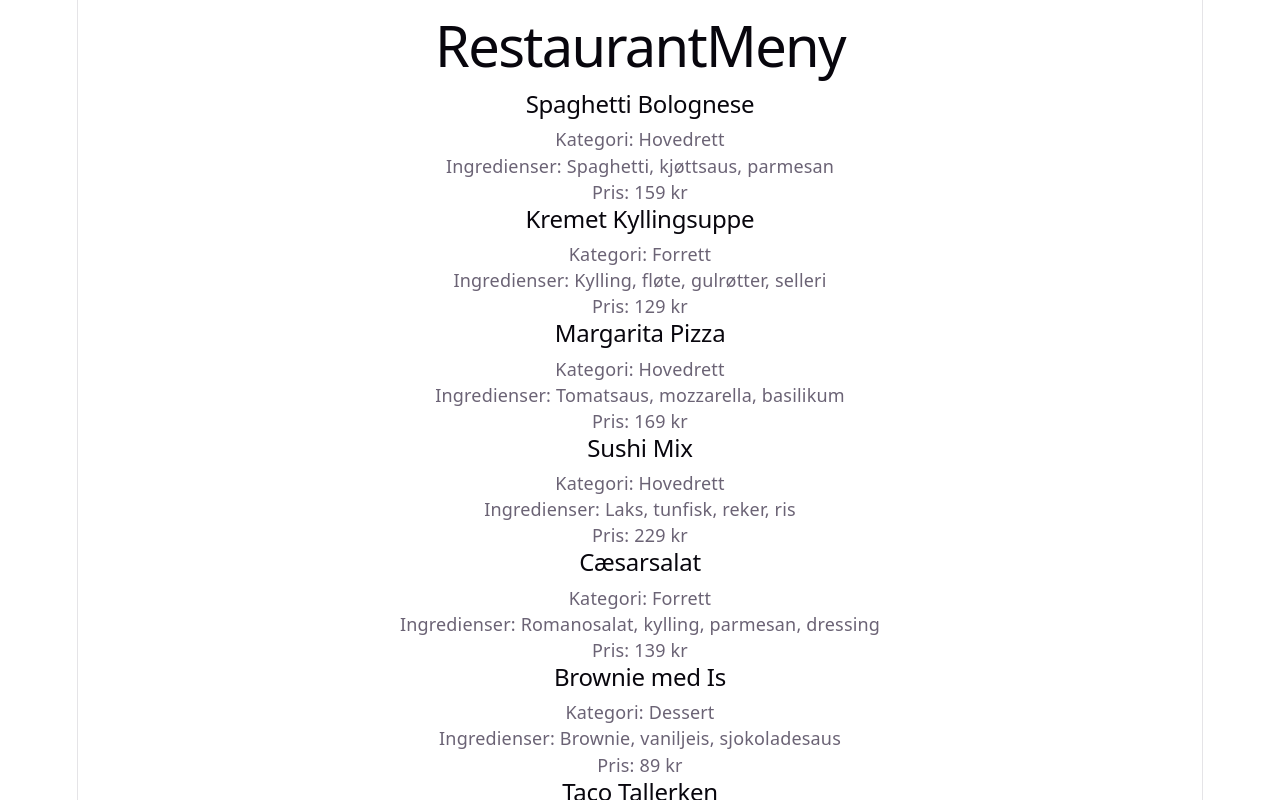
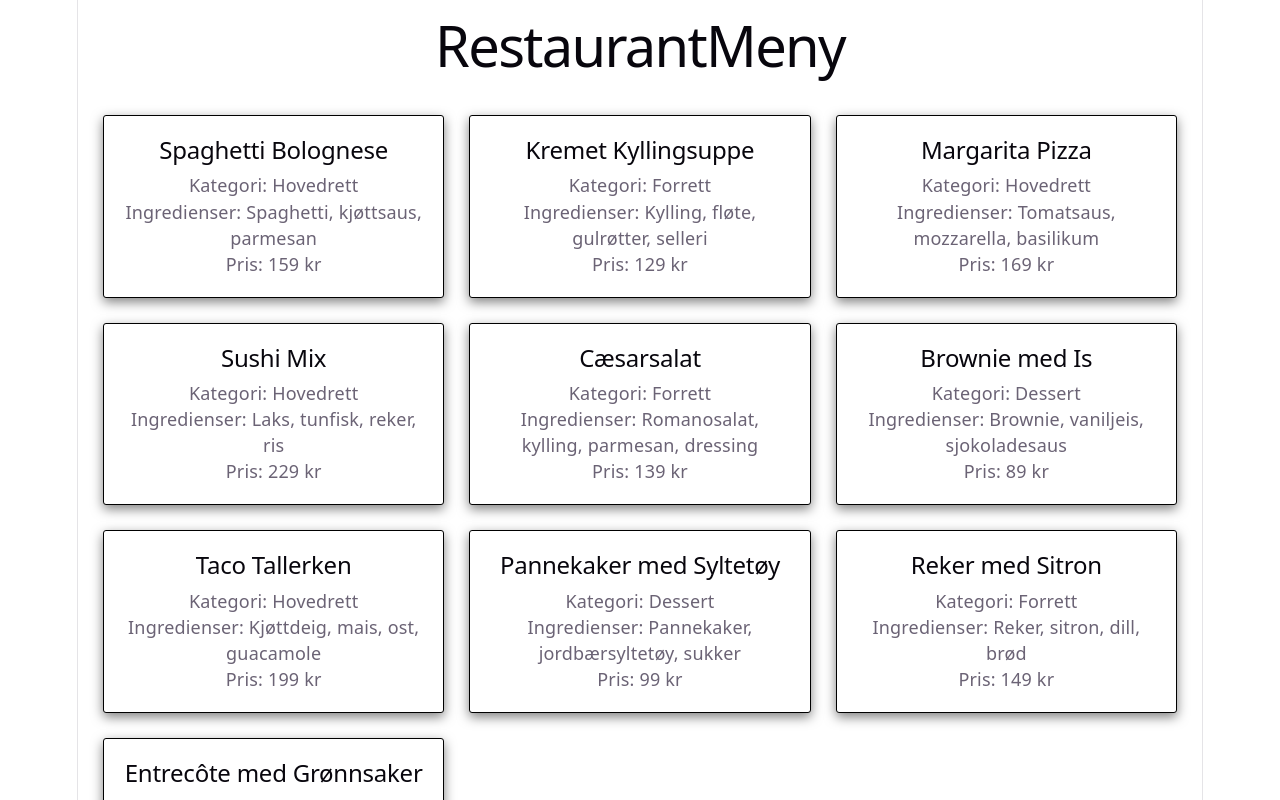
Before and after one commit to siannon91/meny-app, a React (Vite) app: page / in a window 1280 px wide. Shown: the top 800 px of the page. Built offline with nearby package versions, Linux system fonts and the light colour scheme.

Commit message:
legger til css modules

```diff
--- a/src/components/Dish.jsx
+++ b/src/components/Dish.jsx
@@ -1,6 +1,8 @@
+import styles from './Dish.module.css'
+
 function Dish(props) {
     return (
-        <div>
+        <div className={styles.card}>
             <h2>{props.tittel}</h2>
             <p>Kategori: {props.kategori}</p>
             <p>Ingredienser: {props.ingredienser}</p>
--- /dev/null
+++ b/src/components/Dish.module.css
@@ -0,0 +1,8 @@
+.card {
+    background-color: white;
+    border: 1px solid black;
+    text-align: center;
+    padding: 20px;
+    border-radius: 3px;
+    box-shadow: 0 4px 12px rgba(0, 0, 0, 0.5);
+}
--- a/src/components/Menu.jsx
+++ b/src/components/Menu.jsx
@@ -1,8 +1,9 @@
 import Dish from "./Dish";
+import styles from './Menu.module.css'
 
 function Menu(props) {
     return (
-        <div>
+        <div className={styles.grid}>
             {props.meny.map((rett) => (
                 <Dish
                     key={rett.id}
--- /dev/null
+++ b/src/components/Menu.module.css
@@ -0,0 +1,6 @@
+.grid {
+    display: grid;
+    grid-template-columns: repeat(auto-fill, minmax(250px, 1fr));
+    gap: 25px;
+    padding: 25px;
+}
```
